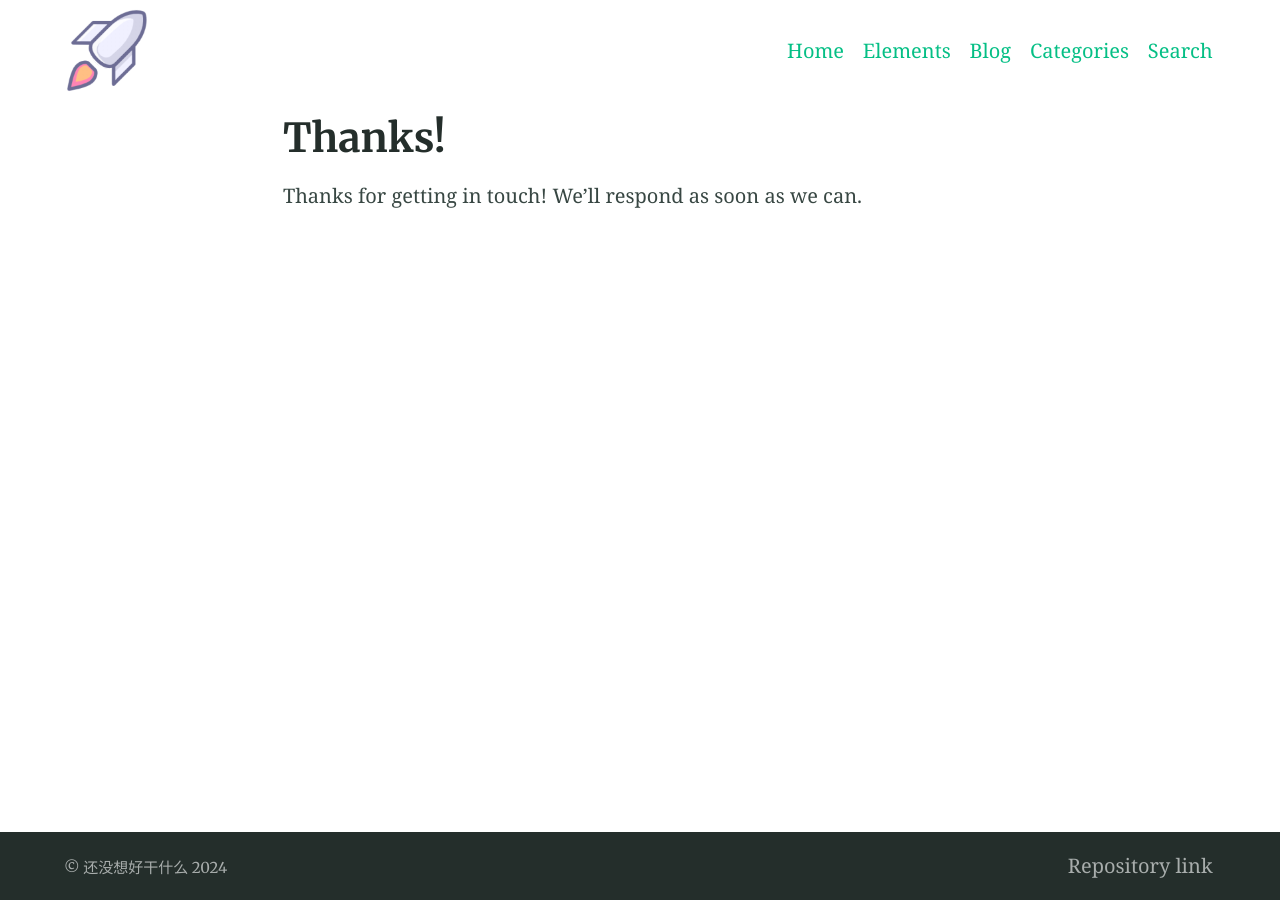
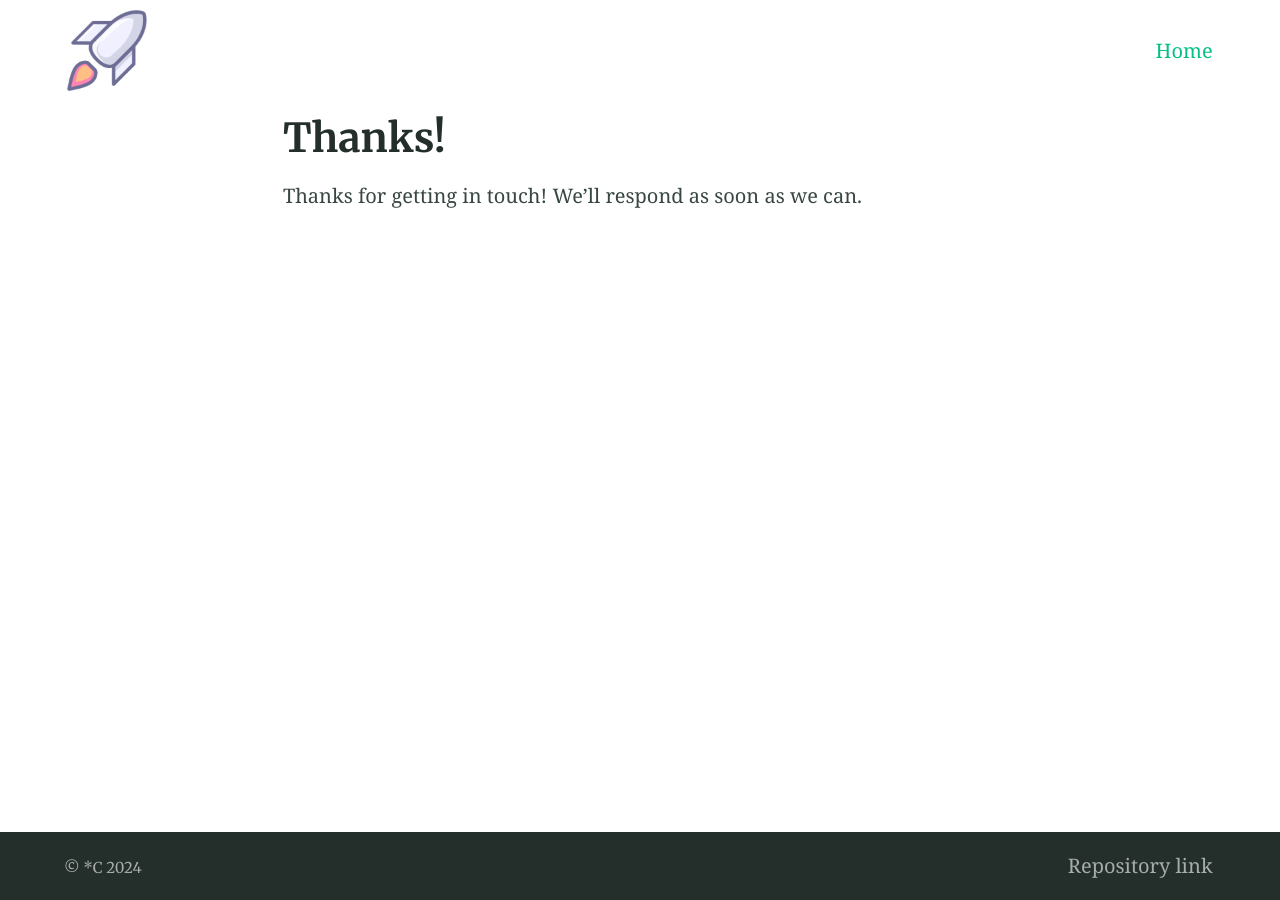
Before and after one commit to zhouxc26/zhouxc26.github.io, a Jekyll site: the page built from thanks.md, in a window 1280 px wide. Built offline with Jekyll 4.4.1, drawn with Linux system fonts in a browser that asks for light colours.

Commit message:
Simplified version 12-25，Merry Christmas

```diff
--- a/_config.yml
+++ b/_config.yml
@@ -93,7 +93,7 @@ defaults:
 # 7. Site settings
 encoding: utf-8 # Make sure the encoding is right
 lang: en-GB # Set the site language
-title: "还没想好干什么" # Site name or title, also used in jekyll-seo-tag
+title: "*C" # Site name or title, also used in jekyll-seo-tag
 logo: "/assets/logos/logo.ico" # Site logo, also used in jekyll-seo-tag
 description: "I'm a BITer, and this is my personal page." # Site description and default description, also used in jekyll-seo-tag
 # url: "https://alembic.darn.es" # Site url, also used in jekyll-seo-tag
@@ -113,11 +113,11 @@ favicons: # Favicons are also used in the manifest file. Syntax is 'size: path'
   16: '/assets/logos/logo.ico'
   32: '/assets/logos/logo.ico'
   96: '/assets/logos/logo.ico'
-  120: '/assets/logos/logo@120px.png'
-  144: '/assets/logos/logo@144px.png'
-  180: '/assets/logos/logo@180px.png'
-  512: '/assets/logos/logo@512px.png'
-  1024: '/assets/logos/logo@1024px.png'
+  120: '/assets/logos/logo.ico'
+  144: '/assets/logos/logo.ico'
+  180: '/assets/logos/logo.ico'
+  512: '/assets/logos/logo.ico'
+  1024: '/assets/logos/logo.ico'
 #  16: '/assets/logos/logo@16px.png'
 #  32: '/assets/logos/logo@32px.png'
 #  96: '/assets/logos/logo@96px.png'
@@ -131,16 +131,6 @@ favicons: # Favicons are also used in the manifest file. Syntax is 'size: path'
 navigation_header:
 - title: Home
   url: /
-- title: Elements
-  url: /elements/
-- title: Blog
-  url: /blog/
-- title: Categories
-  url: /categories/
-- title: Search
-  url: /search/
-#- title: Fork Alembic
-#  url: https://github.com/daviddarnes/alembic
 
 navigation_footer:
 - title: Repository link
```
Also changed, not shown: index.md (+12 -13 lines).
